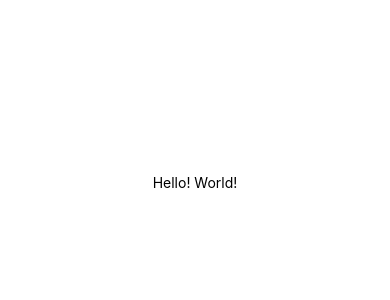
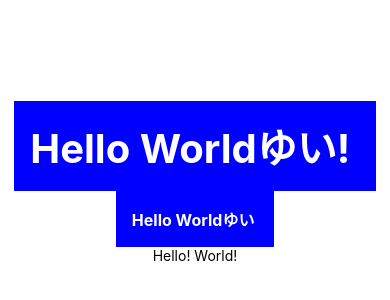
Before and after one commit to tomoro-3/MemoApp, a React Native app: screen / in a window 390 px wide. Shown: the part 240-540 px from the top of the page. Built offline with nearby package versions, Linux system fonts and the light colour scheme.

Commit message:
Create Hello component

```diff
--- a/App.jsx
+++ b/App.jsx
@@ -1,9 +1,16 @@
 import { StatusBar } from 'expo-status-bar';
+import React from 'react';
 import { StyleSheet, Text, View } from 'react-native';
 
+import Hello from './src/components/Hello';
+
+/* コンポーネントは全て関数として表現される */
 export default function App() {
   return (
     <View style={styles.container}>
+      <Hello bang>Worldゆい</Hello>
+      <Hello style={{ fontSize: 16 }}>Worldゆい</Hello>
+
       <Text>Hello! World!</Text>
       {/* eslint-disable-next-line */}
       <StatusBar style="auto" />
--- a/package.json
+++ b/package.json
@@ -9,6 +9,7 @@
   "dependencies": {
     "expo": "^48.0.0",
     "expo-status-bar": "~1.4.4",
+    "prop-types": "^15.8.1",
     "react": "18.2.0",
     "react-native": "https://github.com/expo/react-native/archive/sdk-48.0.0.tar.gz"
   },
--- /dev/null
+++ b/src/components/Hello.jsx
@@ -0,0 +1,41 @@
+import React from 'react';
+import { StyleSheet, Text, View } from 'react-native';
+import { string, bool, shape } from 'prop-types';
+
+function Hello(props) {
+  const { children, bang, style } = props;
+
+  return (
+    <View>
+      <Text style={[styles.text, style]}>
+        {`Hello ${children}${bang ? '!' : ''} `}
+      </Text>
+    </View>
+  );
+}
+
+/* propTypesで変数の型を定義する※上のimportが必要 */
+Hello.propTypes = {
+  children: string.isRequired,
+  bang: bool,
+  style: shape(),
+};
+
+/* propTypesでのデフォ値を設定する */
+Hello.defaultProps = {
+  bang: false,
+  style: null,
+};
+
+const styles = StyleSheet.create({
+  text: {
+    color: '#ffffff',
+    backgroundColor: 'blue',
+    fontSize: 40,
+    fontWeight: 'bold',
+    padding: 16,
+  },
+});
+
+/* Helloというコンポーネントを他の場所で使えるようにする */
+export default Hello;
```
Also changed, not shown: 1 other file (tests, documents, lock files or other folders).
